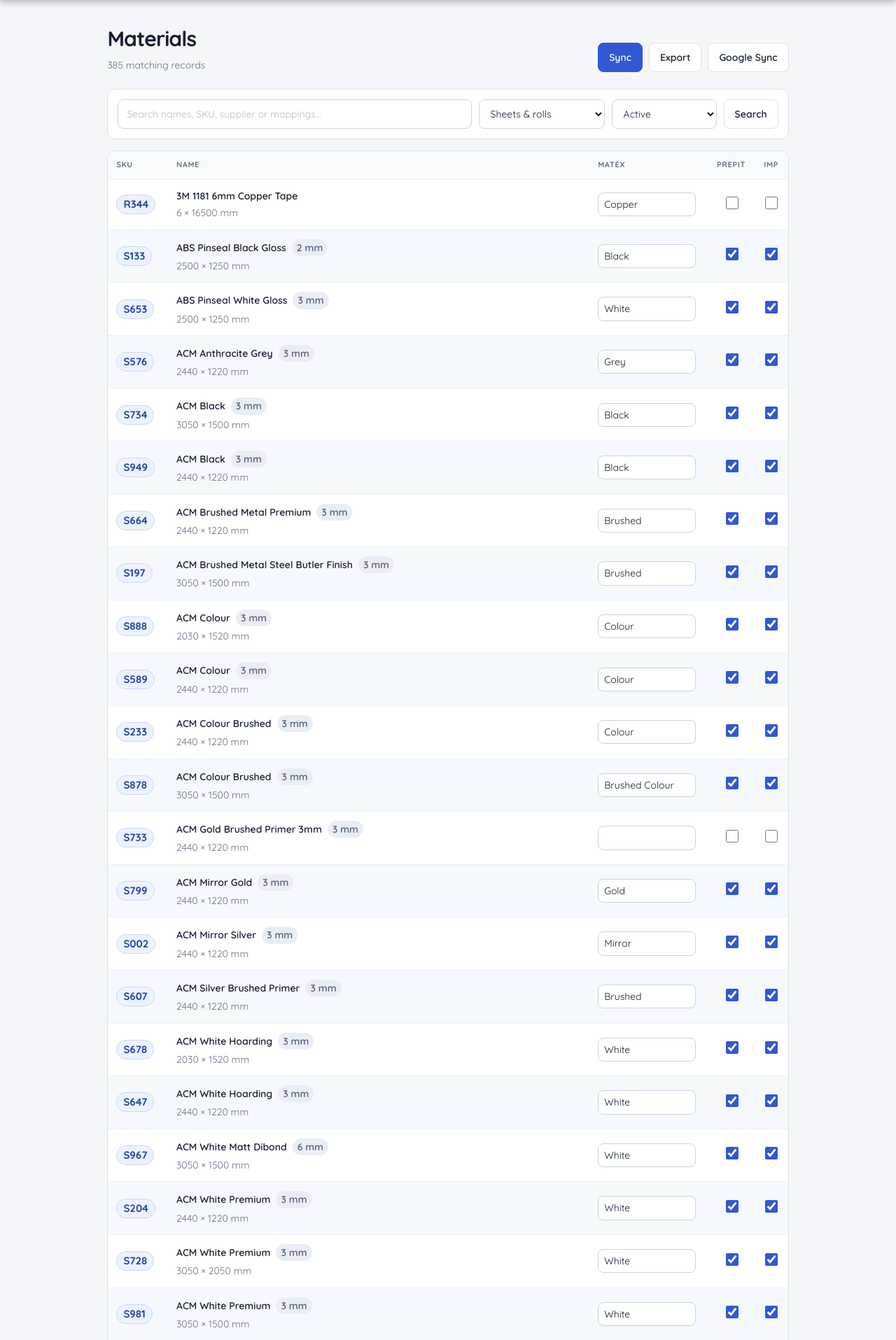
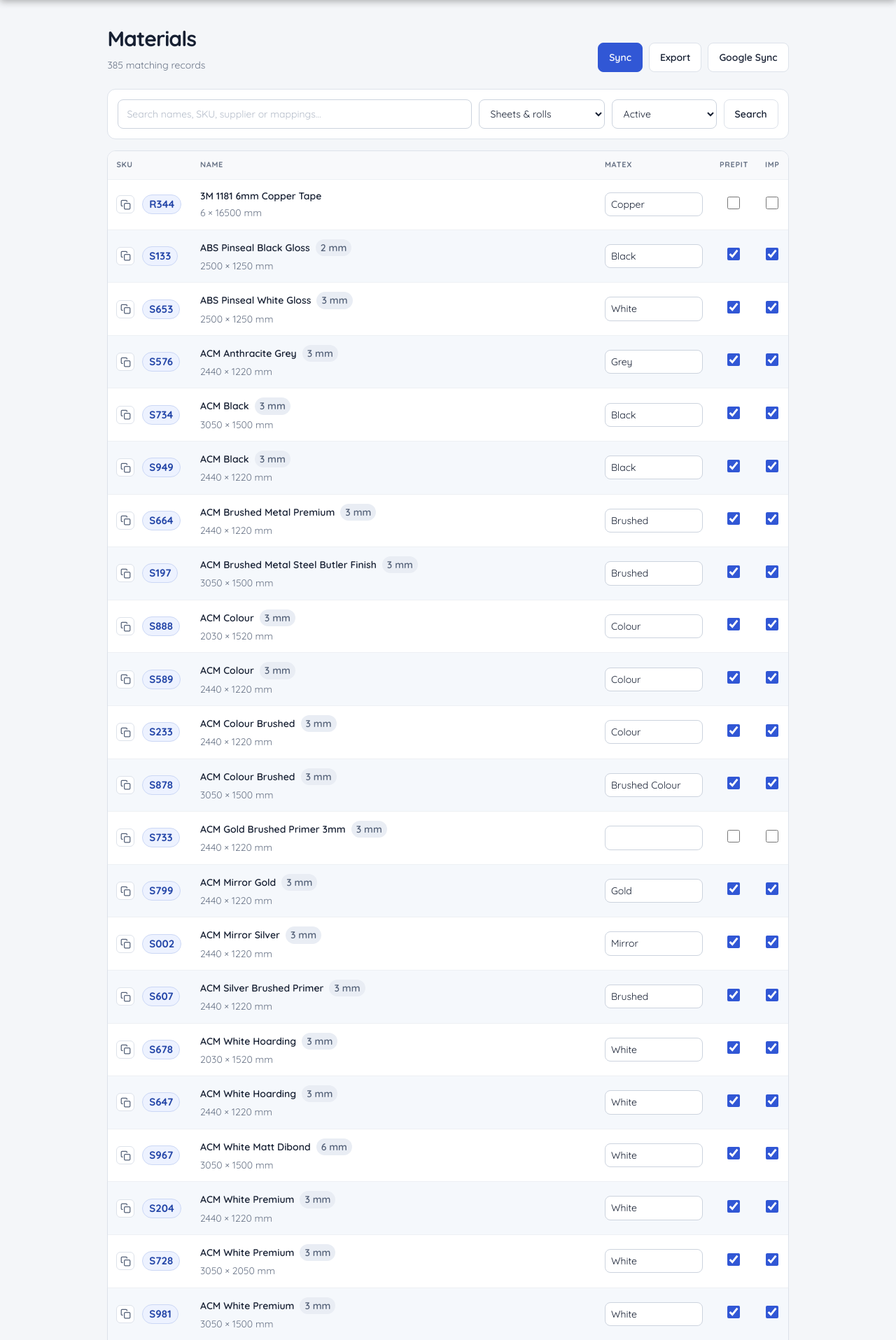
Before and after one commit to Ocsor/MaterialHub, a FastAPI app: page /materials in a window 1280 px wide. Shown: the part 66-1981 px from the top of the page at 70% size. Run offline with FastAPI, Linux system fonts and the light colour scheme.

Commit message:
copy material name button

```diff
--- a/app/routes/materials.py
+++ b/app/routes/materials.py
@@ -155,7 +155,13 @@ def materials_page(request: Request, q: str = "", kind: str = "all", status: str
     elif status == "inactive":
         statement = statement.where(Material.active.is_(False))
     rows = db.scalars(statement.order_by(Material.sort_order, Material.friendly_name, Material.name)).all()
-    return templates.TemplateResponse(request, "materials.html", {"materials": rows, "q": q, "kind": kind, "status": status})
+    return templates.TemplateResponse(request, "materials.html", {
+        "materials": rows,
+        "q": q,
+        "kind": kind,
+        "status": status,
+        "prepit_copy_name": _prepit_copy_name,
+    })
 
 
 @router.get("/materials/download/prepit")
@@ -269,6 +275,13 @@ def _prepit_name_list(rows: list[Material], roll: bool) -> str:
 
 def _prepit_list_name(material: Material) -> str:
     return prepit_media_name(material)
+
+
+def _prepit_copy_name(material: Material) -> str:
+    try:
+        return prepit_media_name(material)
+    except PrepitExportError:
+        return ""
 
 
 def _export_path() -> Path:
--- a/app/static/inline-edit.css
+++ b/app/static/inline-edit.css
@@ -21,6 +21,36 @@ main {
   font-size: 15px;
   font-weight: 700;
   line-height: 1.2;
+}
+
+.sku-cell {
+  white-space: nowrap;
+}
+
+.copy-name-button {
+  display: inline-grid;
+  place-items: center;
+  flex: 0 0 auto;
+  width: 26px;
+  height: 26px;
+  margin-right: 7px;
+  padding: 0;
+  border-radius: 6px;
+  color: #536077;
+  vertical-align: middle;
+}
+
+.copy-name-button:hover,
+.copy-name-button.copied {
+  border-color: var(--brand);
+  color: var(--brand);
+  background: #edf2ff;
+}
+
+.copy-name-button.copy-failed {
+  border-color: #d77676;
+  color: #912e2e;
+  background: #fbe9e9;
 }
 
 .materials-table th:nth-child(2),
@@ -87,6 +117,13 @@ main {
 
 .cell-link:hover {
   color: var(--brand);
+}
+
+.sku-link {
+  display: inline-block;
+  margin: 0;
+  padding: 0;
+  vertical-align: middle;
 }
 
 body,
--- a/app/templates/materials.html
+++ b/app/templates/materials.html
@@ -35,8 +35,19 @@
     {% for m in materials %}
       {% set edit_url = '/materials/' ~ m.id ~ '/edit' %}
       {% set display_name = m.friendly_name or m.name %}
+      {% set copy_name = prepit_copy_name(m) %}
       <tr>
-        <td class="strong"><a class="cell-link" href="{{ edit_url }}"><span class="sku-pill">{{ m.sku or '—' }}</span></a></td>
+        <td class="strong sku-cell">
+          {% if copy_name %}
+            <button class="copy-name-button" type="button" data-copy-text="{{ copy_name }}" aria-label="Copy {{ copy_name }}" title="Copy Prepit name">
+              <svg aria-hidden="true" viewBox="0 0 24 24" width="15" height="15" fill="none" stroke="currentColor" stroke-width="2" stroke-linecap="round" stroke-linejoin="round">
+                <rect x="9" y="9" width="13" height="13" rx="2" ry="2"></rect>
+                <path d="M5 15H4a2 2 0 0 1-2-2V4a2 2 0 0 1 2-2h9a2 2 0 0 1 2 2v1"></path>
+              </svg>
+            </button>
+          {% endif %}
+          <a class="cell-link sku-link" href="{{ edit_url }}"><span class="sku-pill">{{ m.sku or '—' }}</span></a>
+        </td>
         <td class="strong material-name-cell"><a class="cell-link" href="{{ edit_url }}"><span class="material-name-line"><span>{{ display_name }}</span>{% if m.thickness_mm is not none %}<span class="thickness-pill">{{ m.thickness_mm|int if m.thickness_mm == m.thickness_mm|int else m.thickness_mm }} mm</span>{% endif %}</span><span class="material-size">{% if m.width_mm is not none %}{{ m.width_mm|int if m.width_mm == m.width_mm|int else m.width_mm }}{% if m.height_mm is not none %} × {{ m.height_mm|int if m.height_mm == m.height_mm|int else m.height_mm }}{% elif m.length_mm is not none %} × {{ m.length_mm|int if m.length_mm == m.length_mm|int else m.length_mm }}{% endif %} {{ m.size_unit or 'mm' }}{% elif m.size_string and m.size_string != 'Unit' %}{{ m.size_string }}{% else %}Size unavailable{% endif %}</span></a></td>
         <td>
           <form id="inline-{{ m.id }}" action="/materials/{{ m.id }}/inline" method="post"></form>
```
Also changed, not shown: app/static/materials.js (+42 -0 lines).
